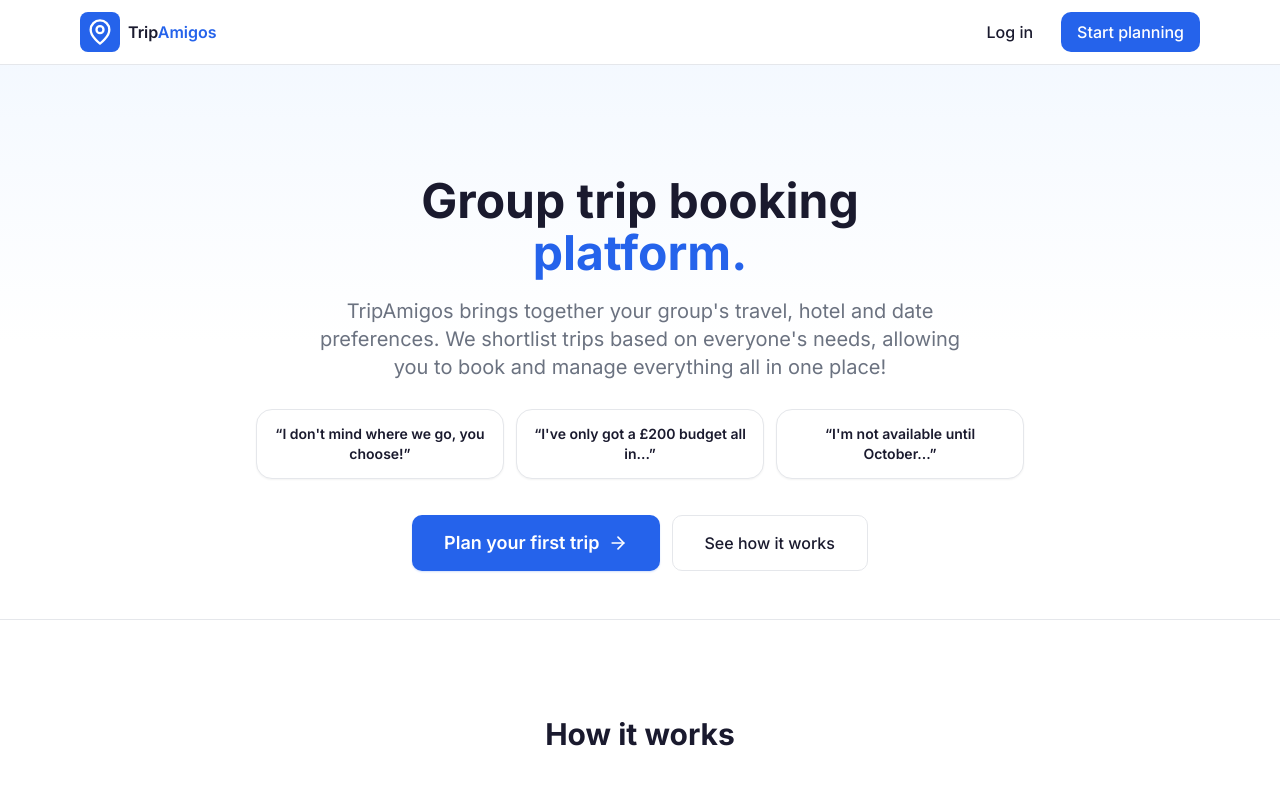
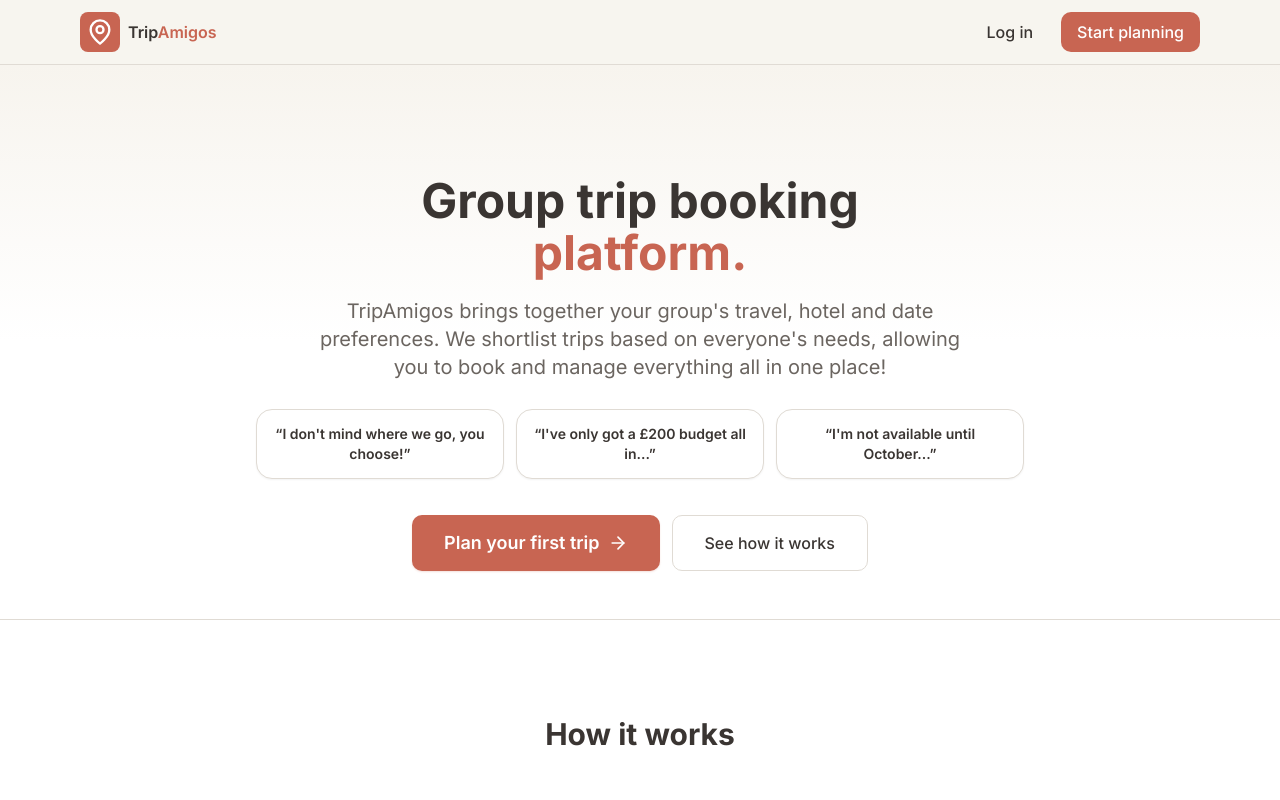
Before and after one commit to TripAmigos/TripAmigos, a Next.js app: page / in a window 1280 px wide. Shown: the top 800 px of the page. Built offline with nearby package versions, Linux system fonts and the light colour scheme.

Commit message:
Apply new brand colours and Red Hat Display font

```diff
--- a/app/globals.css
+++ b/app/globals.css
@@ -1,4 +1,4 @@
-@import url('https://fonts.googleapis.com/css2?family=Inter:wght@400;500;600;700&display=swap');
+@import url('https://fonts.googleapis.com/css2?family=Inter:wght@400;500;600;700&family=Red+Hat+Display:wght@400;500;600;700&display=swap');
 
 @tailwind base;
 @tailwind components;
@@ -15,9 +15,9 @@ html {
 }
 
 body {
-  font-family: 'Inter', system-ui, sans-serif;
-  background-color: #fff;
-  color: #1a1a2e;
+  font-family: 'Red Hat Display', 'Inter', system-ui, sans-serif;
+  background-color: #F7F4EE;
+  color: #3A3532;
   -webkit-font-smoothing: antialiased;
   -moz-osx-font-smoothing: grayscale;
 }
--- a/app/how-it-works/page.tsx
+++ b/app/how-it-works/page.tsx
@@ -32,7 +32,7 @@ export default function HowItWorks() {
       <main className="flex-1">
         {/* Header */}
         <section className="relative overflow-hidden">
-          <div className="absolute inset-0 bg-gradient-to-b from-blue-50/70 via-white to-white pointer-events-none" />
+          <div className="absolute inset-0 bg-gradient-to-b from-[#F7F4EE] via-white to-white pointer-events-none" />
           <div className="relative w-full max-w-5xl mx-auto px-5 sm:px-4 pt-12 pb-8 md:pt-24 md:pb-16 text-center space-y-3 md:space-y-4">
             <h1 className="text-2xl md:text-4xl font-bold text-primary">
               How it works
@@ -66,7 +66,7 @@ export default function HowItWorks() {
               {/* Mockup: Invite form */}
               <div className="flex-1 max-w-sm w-full">
                 <div className="bg-white rounded-card border border-border shadow-lg overflow-hidden">
-                  <div className="bg-gradient-to-r from-accent to-blue-500 px-5 py-4">
+                  <div className="bg-gradient-to-r from-accent to-[#d4816f] px-5 py-4">
                     <p className="text-white/70 text-xs font-medium">TRIP AMIGOS</p>
                     <p className="text-white font-bold text-lg mt-0.5">Jake&apos;s Stag Do</p>
                   </div>
@@ -230,17 +230,17 @@ export default function HowItWorks() {
         </section>
 
         {/* CTA */}
-        <section className="bg-gradient-to-r from-accent to-blue-500">
+        <section className="bg-gradient-to-r from-accent to-[#d4816f]">
           <div className="max-w-3xl mx-auto px-5 sm:px-4 py-12 md:py-20 text-center space-y-5 md:space-y-6">
             <h2 className="text-2xl md:text-4xl font-bold text-white text-balance">
               Ready to try it?
             </h2>
-            <p className="text-blue-100 text-base md:text-lg max-w-xl mx-auto">
+            <p className="text-white/80 text-base md:text-lg max-w-xl mx-auto">
               Create a trip in 60 seconds. Share the link. Let everyone weigh in. Book when you&apos;re ready.
             </p>
             <Link
               href="/signup"
-              className="inline-flex items-center justify-center gap-2 px-6 sm:px-8 py-3.5 bg-white text-accent rounded-input font-semibold hover:bg-blue-50 transition-colors shadow-lg text-base sm:text-lg"
+              className="inline-flex items-center justify-center gap-2 px-6 sm:px-8 py-3.5 bg-white text-accent rounded-input font-semibold hover:bg-cream transition-colors shadow-lg text-base sm:text-lg"
             >
               Plan your first trip
               <ArrowRight size={20} />
--- a/app/page.tsx
+++ b/app/page.tsx
@@ -11,7 +11,7 @@ export default function Home() {
   return (
     <div className="min-h-screen flex flex-col bg-white">
       {/* Sticky Nav */}
-      <nav className="border-b border-border bg-white/90 backdrop-blur-sm sticky top-0 z-50">
+      <nav className="border-b border-border bg-cream/90 backdrop-blur-sm sticky top-0 z-50">
         <div className="max-w-6xl mx-auto px-4 h-14 sm:h-16 flex items-center justify-between">
           <Logo size="md" linkTo="/" />
           <div className="flex gap-2 sm:gap-3">
@@ -34,7 +34,7 @@ export default function Home() {
       <main className="flex-1">
         {/* ═══════════════════ HERO + PAIN POINTS ═══════════════════ */}
         <section className="relative overflow-hidden">
-          <div className="absolute inset-0 bg-gradient-to-b from-blue-50/70 via-white to-white pointer-events-none" />
+          <div className="absolute inset-0 bg-gradient-to-b from-[#F7F4EE] via-white to-white pointer-events-none" />
 
           <div className="relative w-full max-w-5xl mx-auto px-5 sm:px-4 pt-14 pb-6 md:pt-28 md:pb-12 text-center space-y-6 md:space-y-7">
             <div className="space-y-5">
@@ -276,18 +276,18 @@ export default function Home() {
         </section>
 
         {/* ═══════════════════ FINAL CTA ═══════════════════ */}
-        <section className="bg-gradient-to-r from-accent to-blue-500">
+        <section className="bg-gradient-to-r from-accent to-[#d4816f]">
           <div className="max-w-3xl mx-auto px-5 sm:px-4 py-12 md:py-20 text-center space-y-5 md:space-y-6">
             <h2 className="text-2xl md:text-4xl font-bold text-white text-balance">
               Stop being the group&apos;s unpaid travel agent.
             </h2>
-            <p className="text-blue-100 text-base md:text-lg max-w-xl mx-auto">
+            <p className="text-white/80 text-base md:text-lg max-w-xl mx-auto">
               Create a trip in 60 seconds. Share the link. Let everyone weigh in. Book when you&apos;re ready.
             </p>
             <div className="flex flex-col sm:flex-row gap-3 justify-center">
               <Link
                 href="/signup"
-                className="inline-flex items-center justify-center gap-2 px-6 sm:px-8 py-3.5 bg-white text-accent rounded-input font-semibold hover:bg-blue-50 transition-colors shadow-lg text-base sm:text-lg"
+                className="inline-flex items-center justify-center gap-2 px-6 sm:px-8 py-3.5 bg-white text-accent rounded-input font-semibold hover:bg-cream transition-colors shadow-lg text-base sm:text-lg"
               >
                 Plan your first trip
                 <ArrowRight size={20} />
--- a/tailwind.config.ts
+++ b/tailwind.config.ts
@@ -8,28 +8,34 @@ const config: Config = {
   theme: {
     extend: {
       colors: {
-        primary: '#1a1a2e',
+        primary: '#3A3532',
         accent: {
-          DEFAULT: '#2563eb',
-          hover: '#1d4ed8',
-          light: 'rgba(37, 99, 235, 0.08)',
+          DEFAULT: '#C86552',
+          hover: '#b5574a',
+          light: 'rgba(200, 101, 82, 0.08)',
         },
-        'bg-soft': '#f8f9fb',
-        'text-secondary': '#6b7280',
-        'text-muted': '#9ca3af',
-        border: '#e5e7eb',
+        sage: {
+          DEFAULT: '#A3B7A0',
+          light: 'rgba(163, 183, 160, 0.15)',
+          dark: '#8a9e87',
+        },
+        cream: '#F7F4EE',
+        'bg-soft': '#F7F4EE',
+        'text-secondary': '#6b6560',
+        'text-muted': '#9c9590',
+        border: '#e0dbd4',
         success: {
-          DEFAULT: '#10b981',
-          bg: '#ecfdf5',
-          border: '#a7f3d0',
+          DEFAULT: '#A3B7A0',
+          bg: '#f0f5ef',
+          border: '#c5d4c3',
         },
         warning: {
           DEFAULT: '#f59e0b',
           bg: '#fef3c7',
         },
         info: {
-          DEFAULT: '#3b82f6',
-          bg: '#eff6ff',
+          DEFAULT: '#C86552',
+          bg: '#fdf0ed',
         },
       },
       borderRadius: {
@@ -37,7 +43,7 @@ const config: Config = {
         input: '10px',
       },
       fontFamily: {
-        sans: ['Inter', 'system-ui', 'sans-serif'],
+        sans: ['"Red Hat Display"', 'Inter', 'system-ui', 'sans-serif'],
       },
     },
   },
```
